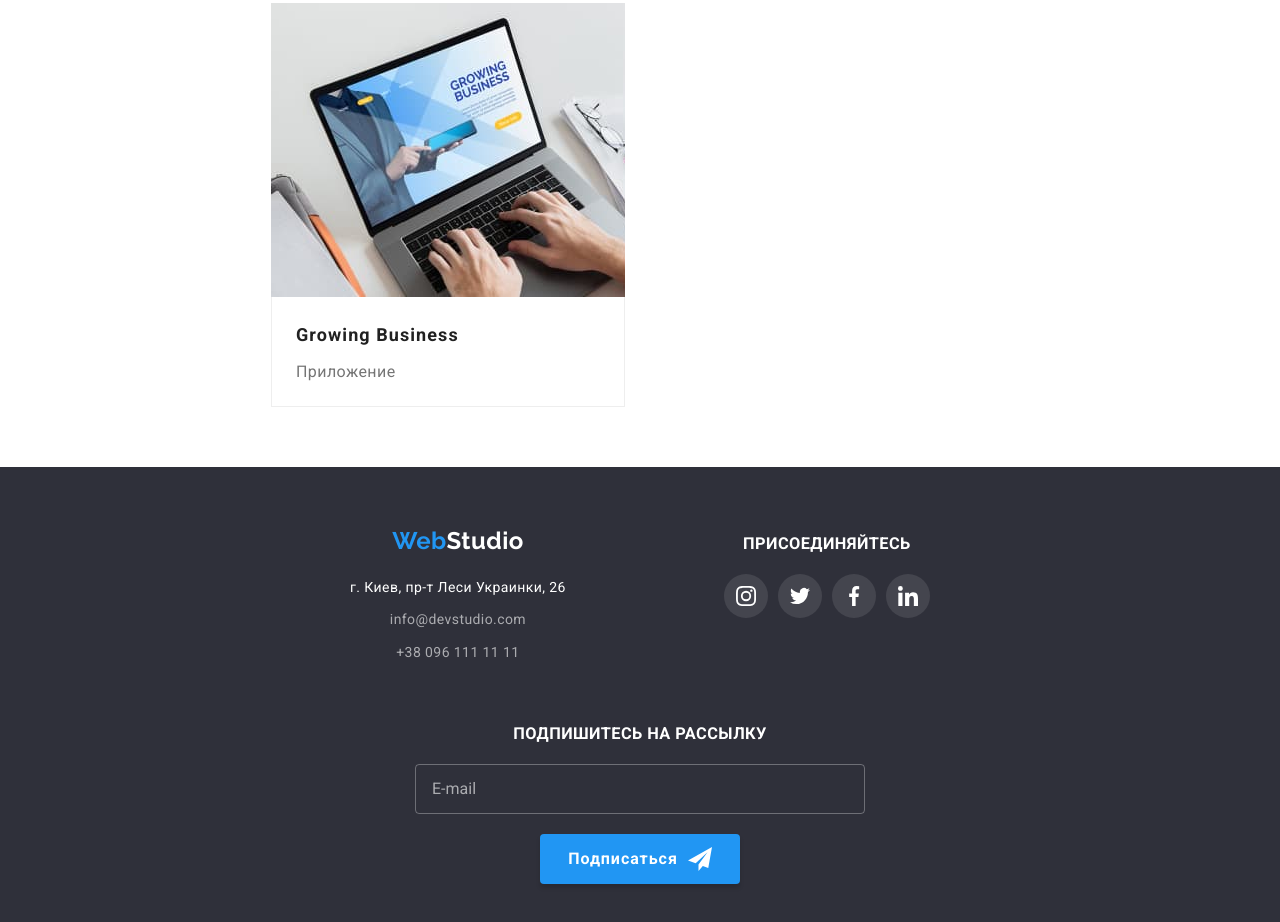
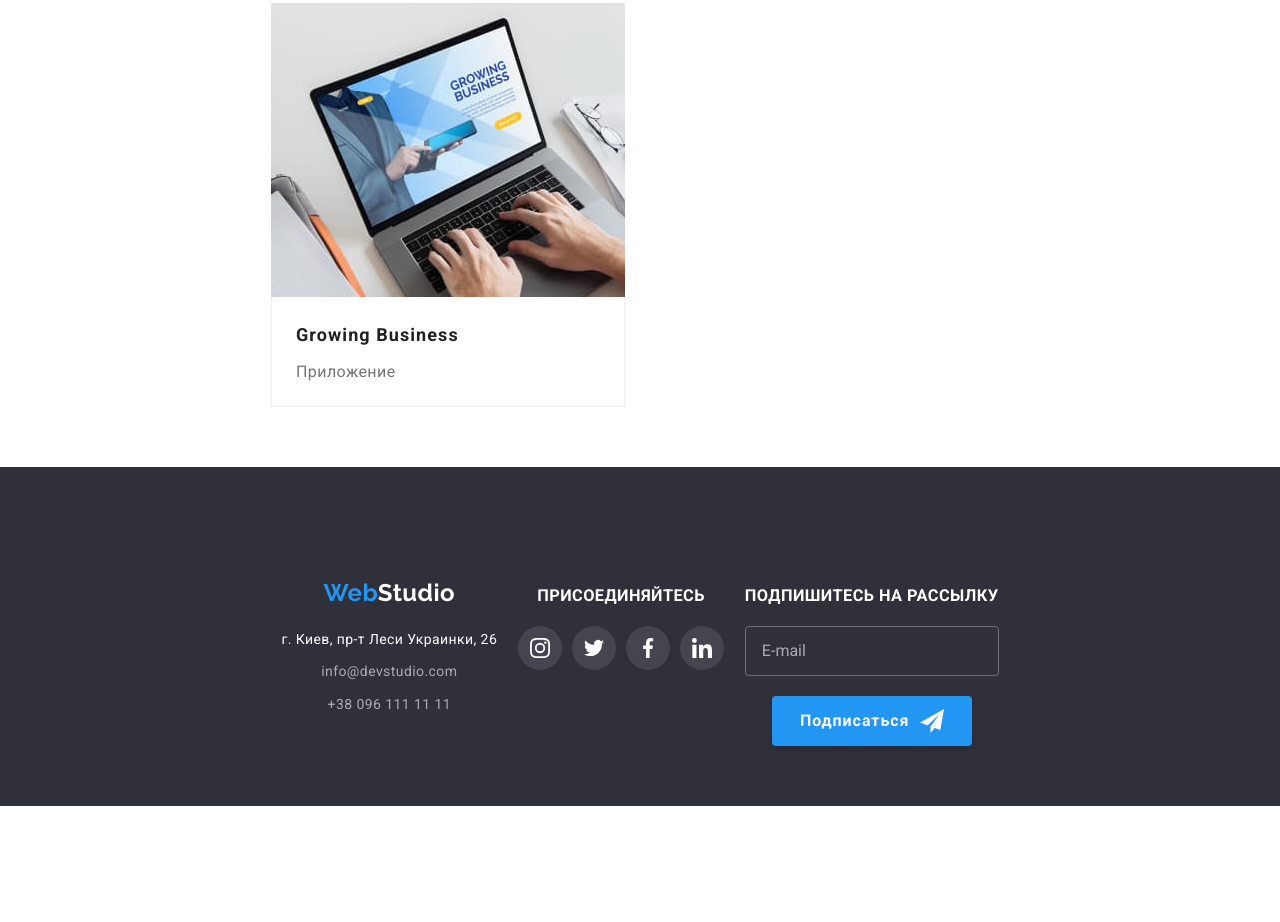
Before and after one commit to elenrosee/goit-markup-hw-08, a plain HTML site: page portfolio.html in a window 1280 px wide. Shown: the part 2001-2923 px from the top of the page. After the commit the page ends 2807 px from the top, so only its background shows below. Drawn offline with Linux system fonts and the light colour scheme.

Commit message:
everything done, exept header menu and images

```diff
--- a/portfolio.html
+++ b/portfolio.html
@@ -183,9 +183,7 @@
         </div>
         <form class="footer-form">
           <h3 class="footer-form-title">Подпишитесь на рассылку</h3>
-          <label>
-            <input class="footer-input" type="email" name="email" placeholder="E-mail">
-          </label>
+          <input class="footer-input" type="email" name="email" placeholder="E-mail">
           <button class="footer-input-button" type="submit">
             Подписаться
             <svg class="footer-input-img" width="24px" height="24px">
--- a/sass/components/_footer.scss
+++ b/sass/components/_footer.scss
@@ -89,7 +89,8 @@
   margin-bottom: 20px;
 }
 .footer-input {
-  width: 450px;
+  max-width: 450px;
+  width: 100%;
   height: 50px;
   border: 1px solid rgba(255, 255, 255, 0.3);
   background-color: inherit;
```
Also changed, not shown: css/main.css, css/main.min.css, css/portfolio.css, css/portfolio.min.css, 4 other files.
